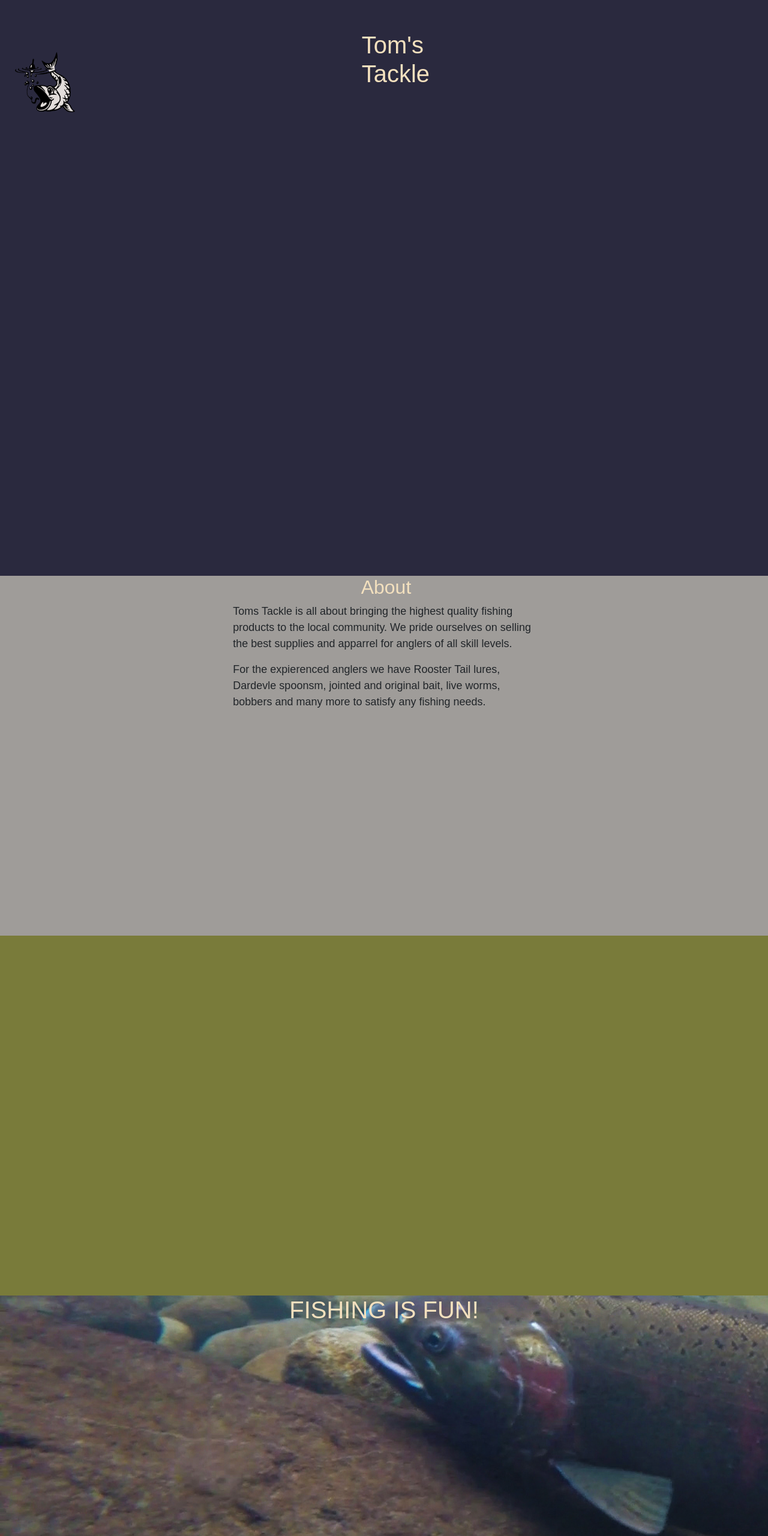
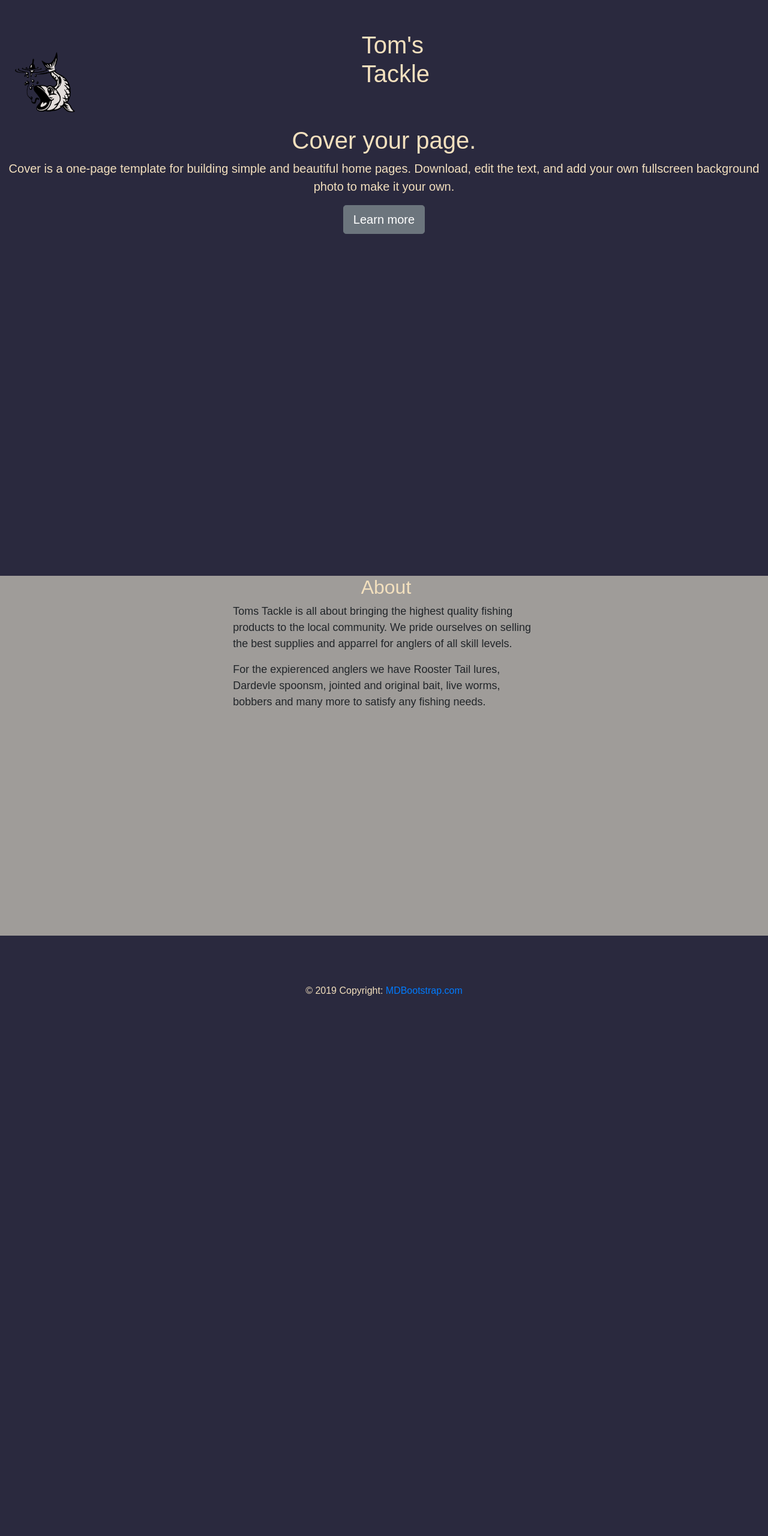
Before and after one commit to ConnorsGithubv1/Buisness-Website_IntroToWebDesign101, a plain HTML site: page index.html in a window 1280 px wide. Shown: the top 2561 px of the page at 60% size. After the commit the page ends 1680 px from the top, so only its background shows below. Drawn offline with nearby package versions, Linux system fonts and the light colour scheme.

Commit message:
school commit

```diff
--- a/css/index.css
+++ b/css/index.css
@@ -18,6 +18,14 @@ body {
   background-size: cover;
 }
 
+#secondphoto{
+  background-image: url("../images/fishing1.jpg");
+  bottom: 0;
+  right: 0;
+  min-height: 450px;
+  text-align: center;
+  color: rgb(243, 224, 190);
+}
 .fixed-bg2 {
   background-image: url("../images/background.jpg");
   min-height: 1400px;
--- a/index.html
+++ b/index.html
@@ -44,7 +44,15 @@
 
   <!--2/6-->
   <titlebar>
-    <div class="fixed-bg"></div>
+    <div class="fixed-bg">
+      <main role="main" class="inner cover">
+        <h1 class="cover-heading">Cover your page.</h1>
+        <p class="lead">Cover is a one-page template for building simple and beautiful home pages. Download, edit the text, and add your own fullscreen background photo to make it your own.</p>
+        <p class="lead">
+          <a href="#" class="btn btn-lg btn-secondary">Learn more</a>
+        </p>
+      </main>
+    </div>
   </titlebar>
 
   <!--3/6-->
@@ -82,19 +90,6 @@
     <br>
 
   </article>
-
-  <!--4/6-->
-  <footbar>
-
-
-  </footbar>
-
-  <!--5/6-->
-  <picture>
-    <div class="fixed-bg2">
-      <h1>FISHING IS FUN!</h1>
-    </div>
-  </picture>
 
   <!--6/6-->
   <!-- Footer -->
```
